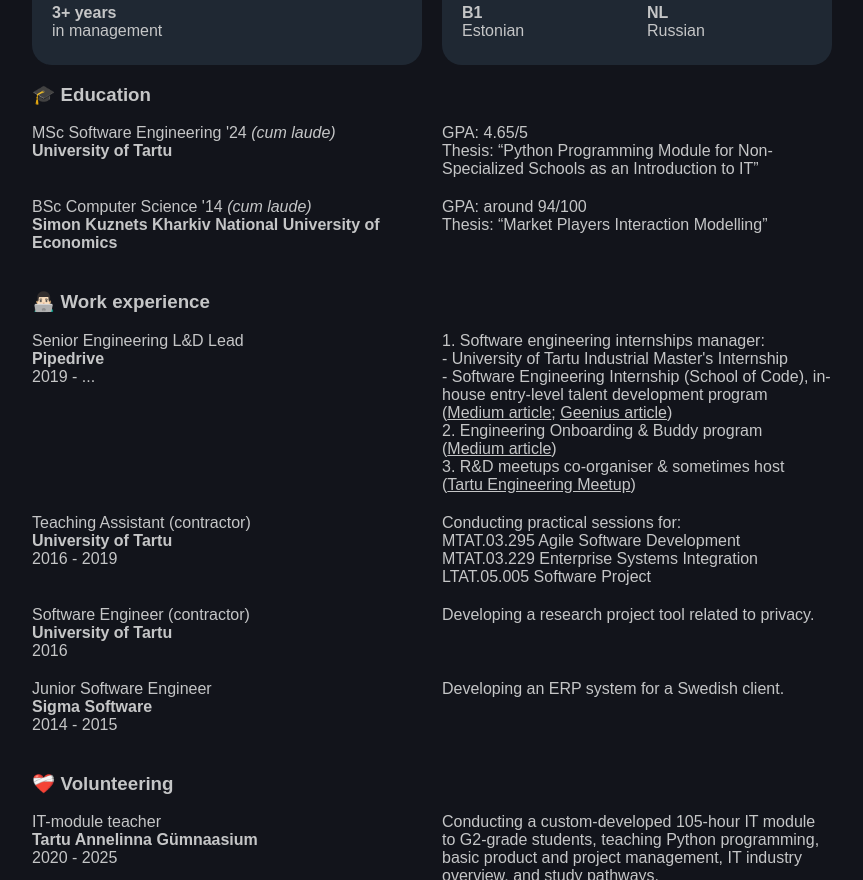
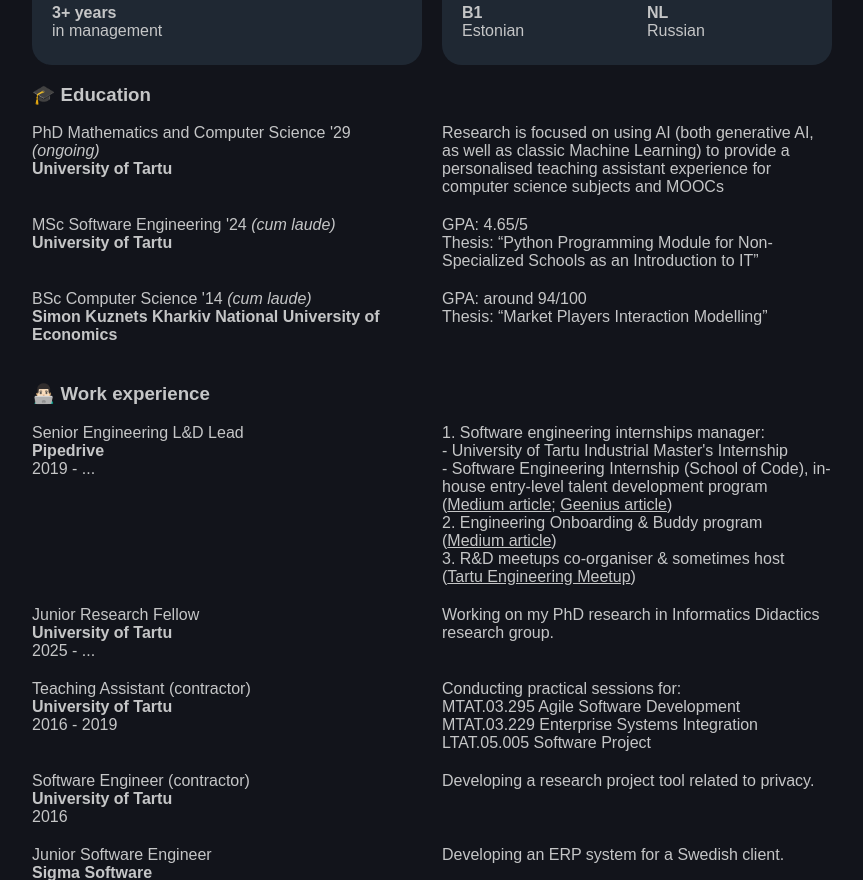
Before and after one commit to mykhailodorokhov/homepage, a React (Vite) app: page /cv in a window 1280 px wide. Shown: the part 400-1280 px from the top of the page, without its empty margins (208-1071 px from the left). Built offline with nearby package versions, Linux system fonts and the light colour scheme; a web font is replaced by a local one.

Commit message:
Mykhailo's PhD update

```diff
--- a/src/pages/CV.tsx
+++ b/src/pages/CV.tsx
@@ -39,6 +39,19 @@
 
             <div className="content-row">
                 <h3>🎓 Education</h3>
+                <div className="content-row">
+                    <div className="column">
+                        <p>
+                            PhD Mathematics and Computer Science '29 <i>(ongoing)</i><br />
+                            <b>University of Tartu</b>
+                        </p>
+                    </div>
+                    <div className="column">
+                        <p>
+                            Research is focused on using AI (both generative AI, as well as classic Machine Learning) to provide a personalised teaching assistant experience for computer science subjects and MOOCs
+                        </p>
+                    </div>
+                </div>
                 <div className="content-row">
                     <div className="column">
                         <p>
@@ -91,6 +104,21 @@
                             (<a href="https://medium.com/pipedrive-engineering/pipedrives-new-buddy-program-5608d66d90bf" target="_blank" rel="noopener noreferrer">Medium article</a>)<br />
                             3. R&D meetups co-organiser & sometimes host<br />
                             (<a href="https://www.youtube.com/live/E_PdsV9WsMM?t=207s" target="_blank" rel="noopener noreferrer">Tartu Engineering Meetup</a>)
+                        </p>
+                    </div>
+                </div>
+
+                <div className="content-row">
+                    <div className="column">
+                        <p>
+                            Junior Research Fellow<br />
+                            <b>University of Tartu</b><br />
+                            2025 - ...
+                        </p>
+                    </div>
+                    <div className="column">
+                        <p>
+                            Working on my PhD research in Informatics Didactics research group.
                         </p>
                     </div>
                 </div>
--- a/src/pages/Home.tsx
+++ b/src/pages/Home.tsx
@@ -25,9 +25,19 @@
             <br />
             <b>Pipedrive</b>
           </p>
+          <p>
+            Junior Research Fellow
+            <br />
+            <b>University of Tartu</b>
+          </p>
         </div>
         <div className="tile">
           <h3>🎓 Education</h3>
+          <p>
+            PhD Mathematics and Computer Science '29
+            <br />
+            <b>University of Tartu</b>
+          </p>
           <p>
             MSc Software Engineering '24 <i>(cum laude)</i>
             <br />
```
